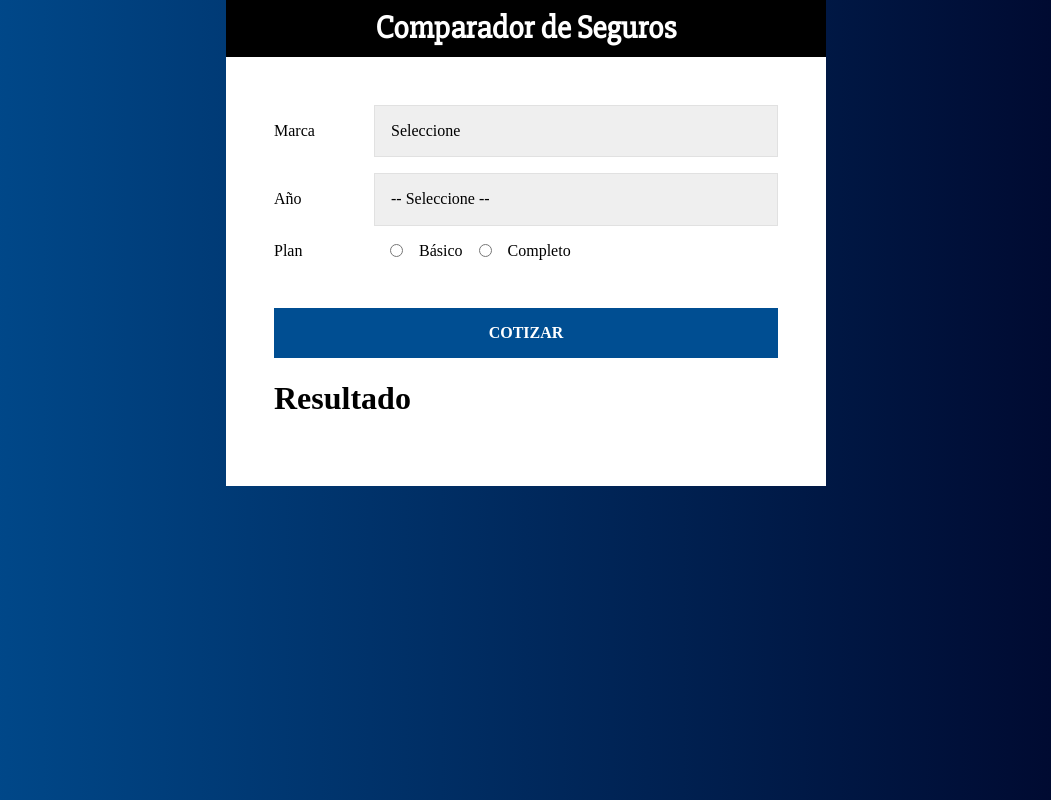
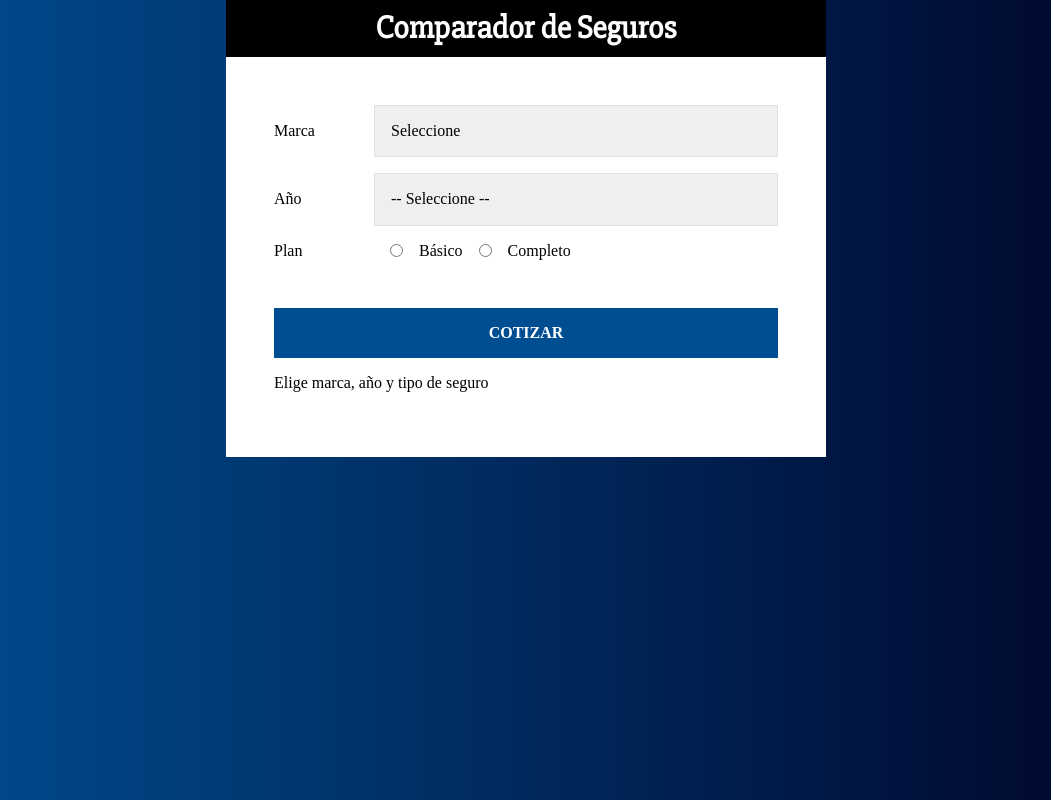
Before and after one commit to pipe473/Comparador-Precios, a React (Create React App) app: page / in a window 1280 px wide. Shown: the whole page, without its empty margins (114-1165 px from the left). Built offline with nearby package versions, Linux system fonts and the light colour scheme.

Commit message:
Añadiendo un condicional ternario para mostrar el resultado

```diff
--- a/src/App.js
+++ b/src/App.js
@@ -28,7 +28,7 @@ const [ resumen, guardarResumen ] = useState({
 });
 
 // Extraer datos
-const { datos } = resumen;
+const { cotizacion, datos } = resumen;
 
 
   return (
@@ -43,7 +43,9 @@ const { datos } = resumen;
           <Resumen
             datos={datos}
           />
-          <Resultado />
+          <Resultado
+            cotizacion={cotizacion}
+          />
       </ContenedorFormulario>
     </Contenedor>
   );
--- a/src/components/Resultado.js
+++ b/src/components/Resultado.js
@@ -1,8 +1,10 @@
 import React from 'react';
 
-const Resultado = () => {
+const Resultado = ({cotizacion}) => {
+
+
     return (
-        <h1>Resultado</h1>
+        (cotizacion === 0) ? <p>Elige marca, año y tipo de seguro</p> : cotizacion
      );
 }
 
```
